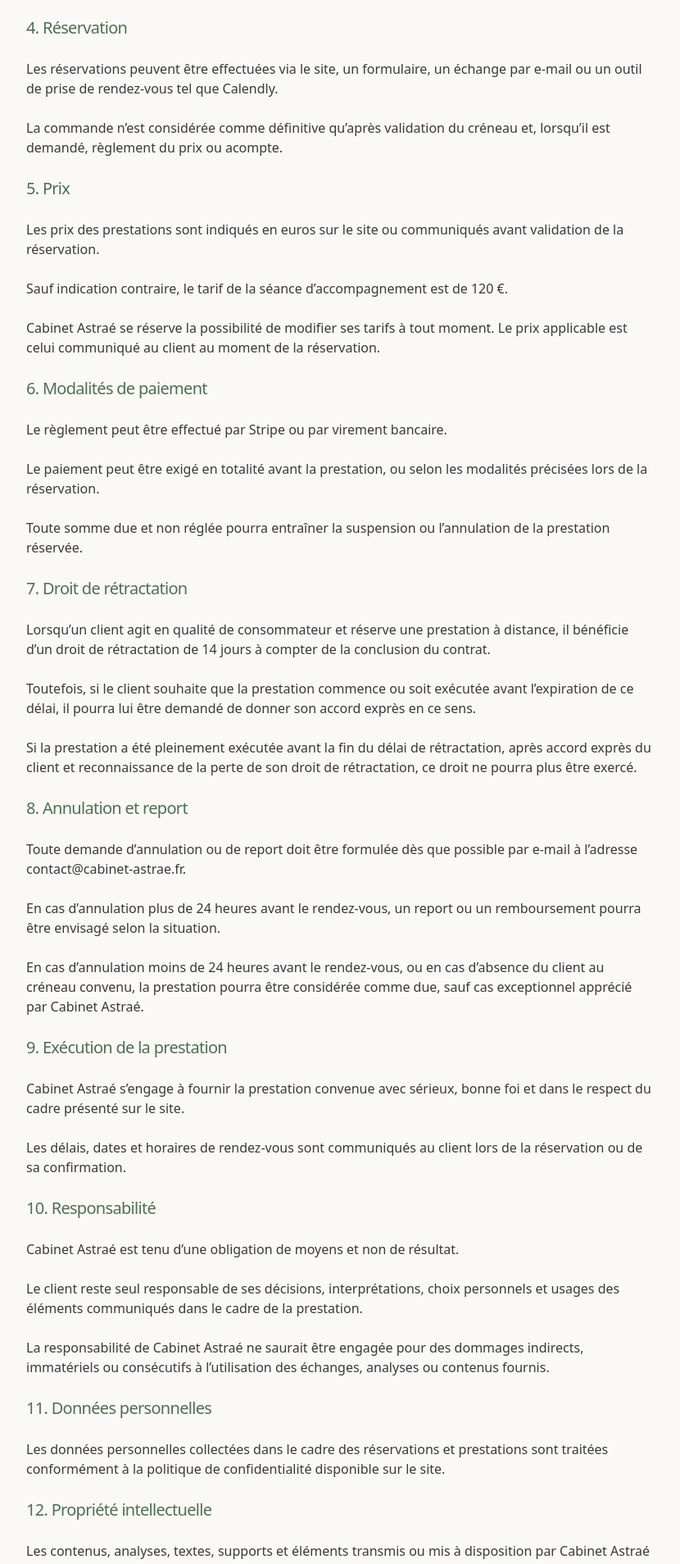
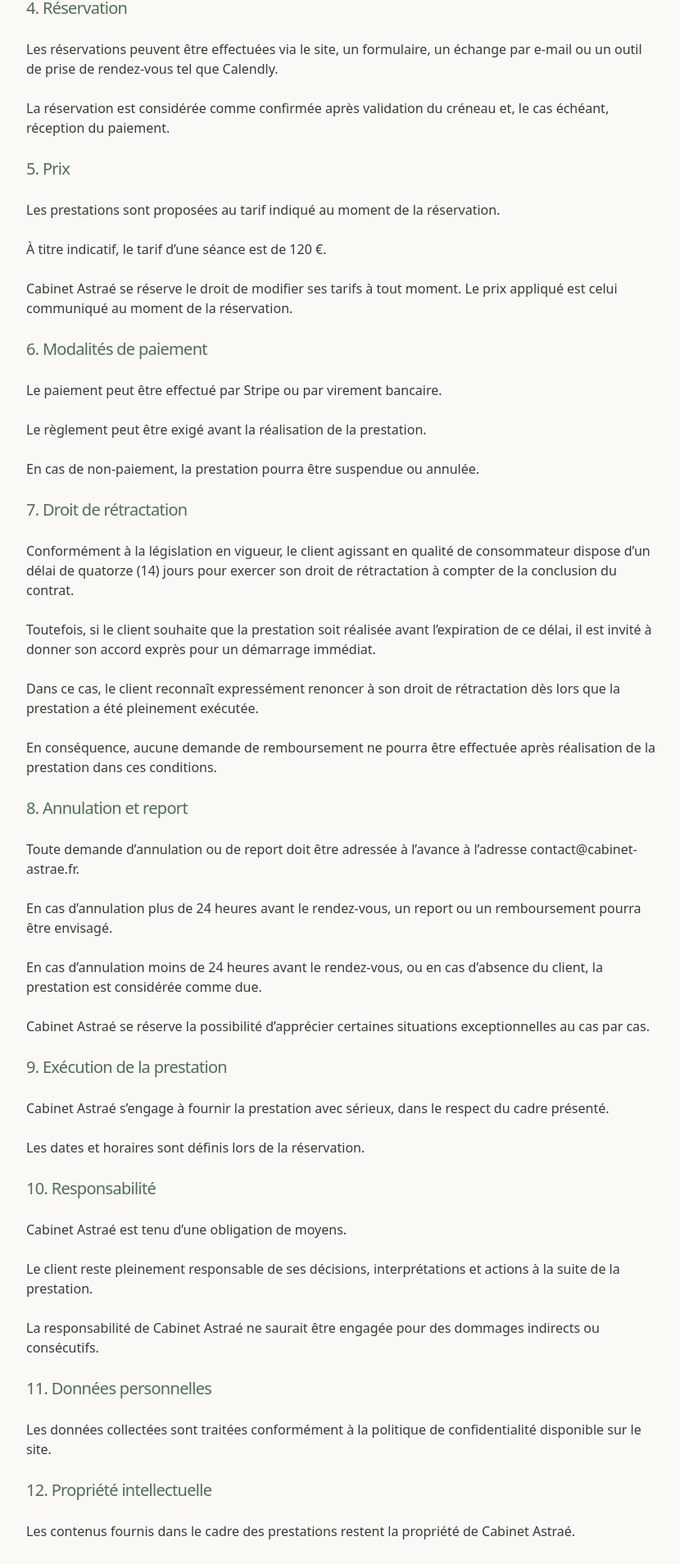
Before and after one commit to arnaudcrestey/cabinet-astrae, a Next.js app: page /cgv in a window 1280 px wide. Shown: the part 792-2700 px from the top of the page at 82% size, without its empty margins (224-1054 px from the left). Built offline with nearby package versions, Linux system fonts and the light colour scheme.

Commit message:
Update page.tsx

```diff
--- a/app/cgv/page.tsx
+++ b/app/cgv/page.tsx
@@ -3,14 +3,14 @@ import LegalPage from "@/components/legal/LegalPage";
 export default function CgvPage() {
   return (
     <LegalPage title="Conditions Générales de Vente">
+
       <h2 className="text-xl font-medium text-[#4F6F52]">1. Objet</h2>
       <p>
         Les présentes Conditions Générales de Vente régissent les prestations
         proposées par Cabinet Astraé via le site cabinet-astrae.fr.
       </p>
       <p>
-        Elles s’appliquent à toute réservation, commande ou demande de prestation
-        réalisée à distance par un client consommateur.
+        Toute réservation implique l’acceptation pleine et entière des présentes conditions.
       </p>
 
       <h2 className="text-xl font-medium text-[#4F6F52]">2. Identité du professionnel</h2>
@@ -21,8 +21,7 @@ export default function CgvPage() {
         Adresse e-mail : contact@cabinet-astrae.fr
       </p>
       <p>
-        Les informations légales complètes du professionnel sont précisées dans
-        les mentions légales du site.
+        Les informations légales complètes sont disponibles dans les mentions légales du site.
       </p>
 
       <h2 className="text-xl font-medium text-[#4F6F52]">3. Nature des prestations</h2>
@@ -32,143 +31,135 @@ export default function CgvPage() {
         symbolique, notamment le thème astral.
       </p>
       <p>
-        Ces prestations ont pour finalité d’apporter un éclairage, une mise en
-        perspective et une aide à la compréhension d’une situation.
+        Ces prestations ont pour objectif d’apporter un éclairage et une meilleure
+        compréhension d’une situation personnelle.
       </p>
       <p>
-        Elles ne constituent ni un avis médical, ni un suivi psychologique, ni
-        une psychothérapie, ni une garantie de résultat.
+        Elles ne constituent en aucun cas un avis médical, un suivi psychologique,
+        une thérapie ou une garantie de résultat.
       </p>
 
       <h2 className="text-xl font-medium text-[#4F6F52]">4. Réservation</h2>
       <p>
         Les réservations peuvent être effectuées via le site, un formulaire,
-        un échange par e-mail ou un outil de prise de rendez-vous tel que
-        Calendly.
+        un échange par e-mail ou un outil de prise de rendez-vous tel que Calendly.
       </p>
       <p>
-        La commande n’est considérée comme définitive qu’après validation du
-        créneau et, lorsqu’il est demandé, règlement du prix ou acompte.
+        La réservation est considérée comme confirmée après validation du créneau
+        et, le cas échéant, réception du paiement.
       </p>
 
       <h2 className="text-xl font-medium text-[#4F6F52]">5. Prix</h2>
       <p>
-        Les prix des prestations sont indiqués en euros sur le site ou
-        communiqués avant validation de la réservation.
+        Les prestations sont proposées au tarif indiqué au moment de la réservation.
       </p>
       <p>
-        Sauf indication contraire, le tarif de la séance d’accompagnement est
-        de 120 €.
+        À titre indicatif, le tarif d’une séance est de 120 €.
       </p>
       <p>
-        Cabinet Astraé se réserve la possibilité de modifier ses tarifs à tout
-        moment. Le prix applicable est celui communiqué au client au moment de
-        la réservation.
+        Cabinet Astraé se réserve le droit de modifier ses tarifs à tout moment.
+        Le prix appliqué est celui communiqué au moment de la réservation.
       </p>
 
       <h2 className="text-xl font-medium text-[#4F6F52]">6. Modalités de paiement</h2>
       <p>
-        Le règlement peut être effectué par Stripe ou par virement bancaire.
+        Le paiement peut être effectué par Stripe ou par virement bancaire.
       </p>
       <p>
-        Le paiement peut être exigé en totalité avant la prestation, ou selon
-        les modalités précisées lors de la réservation.
+        Le règlement peut être exigé avant la réalisation de la prestation.
       </p>
       <p>
-        Toute somme due et non réglée pourra entraîner la suspension ou
-        l’annulation de la prestation réservée.
+        En cas de non-paiement, la prestation pourra être suspendue ou annulée.
       </p>
 
       <h2 className="text-xl font-medium text-[#4F6F52]">7. Droit de rétractation</h2>
       <p>
-        Lorsqu’un client agit en qualité de consommateur et réserve une
-        prestation à distance, il bénéficie d’un droit de rétractation de
-        14 jours à compter de la conclusion du contrat.
+        Conformément à la législation en vigueur, le client agissant en qualité de
+        consommateur dispose d’un délai de quatorze (14) jours pour exercer son droit
+        de rétractation à compter de la conclusion du contrat.
       </p>
       <p>
-        Toutefois, si le client souhaite que la prestation commence ou soit
-        exécutée avant l’expiration de ce délai, il pourra lui être demandé
-        de donner son accord exprès en ce sens.
+        Toutefois, si le client souhaite que la prestation soit réalisée avant
+        l’expiration de ce délai, il est invité à donner son accord exprès pour un
+        démarrage immédiat.
       </p>
       <p>
-        Si la prestation a été pleinement exécutée avant la fin du délai de
-        rétractation, après accord exprès du client et reconnaissance de la
-        perte de son droit de rétractation, ce droit ne pourra plus être exercé.
+        Dans ce cas, le client reconnaît expressément renoncer à son droit de
+        rétractation dès lors que la prestation a été pleinement exécutée.
+      </p>
+      <p>
+        En conséquence, aucune demande de remboursement ne pourra être effectuée
+        après réalisation de la prestation dans ces conditions.
       </p>
 
       <h2 className="text-xl font-medium text-[#4F6F52]">8. Annulation et report</h2>
       <p>
-        Toute demande d’annulation ou de report doit être formulée dès que
-        possible par e-mail à l’adresse contact@cabinet-astrae.fr.
+        Toute demande d’annulation ou de report doit être adressée à l’avance à
+        l’adresse contact@cabinet-astrae.fr.
       </p>
       <p>
-        En cas d’annulation plus de 24 heures avant le rendez-vous, un report
-        ou un remboursement pourra être envisagé selon la situation.
+        En cas d’annulation plus de 24 heures avant le rendez-vous, un report ou
+        un remboursement pourra être envisagé.
       </p>
       <p>
         En cas d’annulation moins de 24 heures avant le rendez-vous, ou en cas
-        d’absence du client au créneau convenu, la prestation pourra être
-        considérée comme due, sauf cas exceptionnel apprécié par Cabinet Astraé.
+        d’absence du client, la prestation est considérée comme due.
+      </p>
+      <p>
+        Cabinet Astraé se réserve la possibilité d’apprécier certaines situations
+        exceptionnelles au cas par cas.
       </p>
 
       <h2 className="text-xl font-medium text-[#4F6F52]">9. Exécution de la prestation</h2>
       <p>
-        Cabinet Astraé s’engage à fournir la prestation convenue avec sérieux,
-        bonne foi et dans le respect du cadre présenté sur le site.
+        Cabinet Astraé s’engage à fournir la prestation avec sérieux, dans le
+        respect du cadre présenté.
       </p>
       <p>
-        Les délais, dates et horaires de rendez-vous sont communiqués au client
-        lors de la réservation ou de sa confirmation.
+        Les dates et horaires sont définis lors de la réservation.
       </p>
 
       <h2 className="text-xl font-medium text-[#4F6F52]">10. Responsabilité</h2>
       <p>
-        Cabinet Astraé est tenu d’une obligation de moyens et non de résultat.
+        Cabinet Astraé est tenu d’une obligation de moyens.
       </p>
       <p>
-        Le client reste seul responsable de ses décisions, interprétations,
-        choix personnels et usages des éléments communiqués dans le cadre de la
-        prestation.
+        Le client reste pleinement responsable de ses décisions, interprétations
+        et actions à la suite de la prestation.
       </p>
       <p>
         La responsabilité de Cabinet Astraé ne saurait être engagée pour des
-        dommages indirects, immatériels ou consécutifs à l’utilisation des
-        échanges, analyses ou contenus fournis.
+        dommages indirects ou consécutifs.
       </p>
 
       <h2 className="text-xl font-medium text-[#4F6F52]">11. Données personnelles</h2>
       <p>
-        Les données personnelles collectées dans le cadre des réservations et
-        prestations sont traitées conformément à la politique de confidentialité
-        disponible sur le site.
+        Les données collectées sont traitées conformément à la politique de
+        confidentialité disponible sur le site.
       </p>
 
       <h2 className="text-xl font-medium text-[#4F6F52]">12. Propriété intellectuelle</h2>
       <p>
-        Les contenus, analyses, textes, supports et éléments transmis ou mis à
-        disposition par Cabinet Astraé demeurent protégés par le droit de la
-        propriété intellectuelle.
+        Les contenus fournis dans le cadre des prestations restent la propriété
+        de Cabinet Astraé.
       </p>
       <p>
-        Sauf accord écrit préalable, ils ne peuvent être reproduits, diffusés
-        ou exploités à des fins commerciales ou publiques.
+        Toute reproduction ou diffusion sans autorisation est interdite.
       </p>
 
-      <h2 className="text-xl font-medium text-[#4F6F52]">13. Médiation et litiges</h2>
+      <h2 className="text-xl font-medium text-[#4F6F52]">13. Litiges</h2>
       <p>
-        En cas de difficulté, le client est invité à contacter en priorité
-        Cabinet Astraé afin de rechercher une solution amiable.
+        En cas de difficulté, une solution amiable sera recherchée en priorité.
       </p>
       <p>
-        À défaut d’accord amiable, les litiges relèvent du droit français et
-        pourront être portés devant les juridictions compétentes.
+        À défaut, les juridictions françaises seront compétentes.
       </p>
 
       <h2 className="text-xl font-medium text-[#4F6F52]">14. Droit applicable</h2>
       <p>
-        Les présentes Conditions Générales de Vente sont soumises au droit
-        français.
+        Les présentes conditions sont soumises au droit français.
       </p>
+
     </LegalPage>
   );
 }
```
